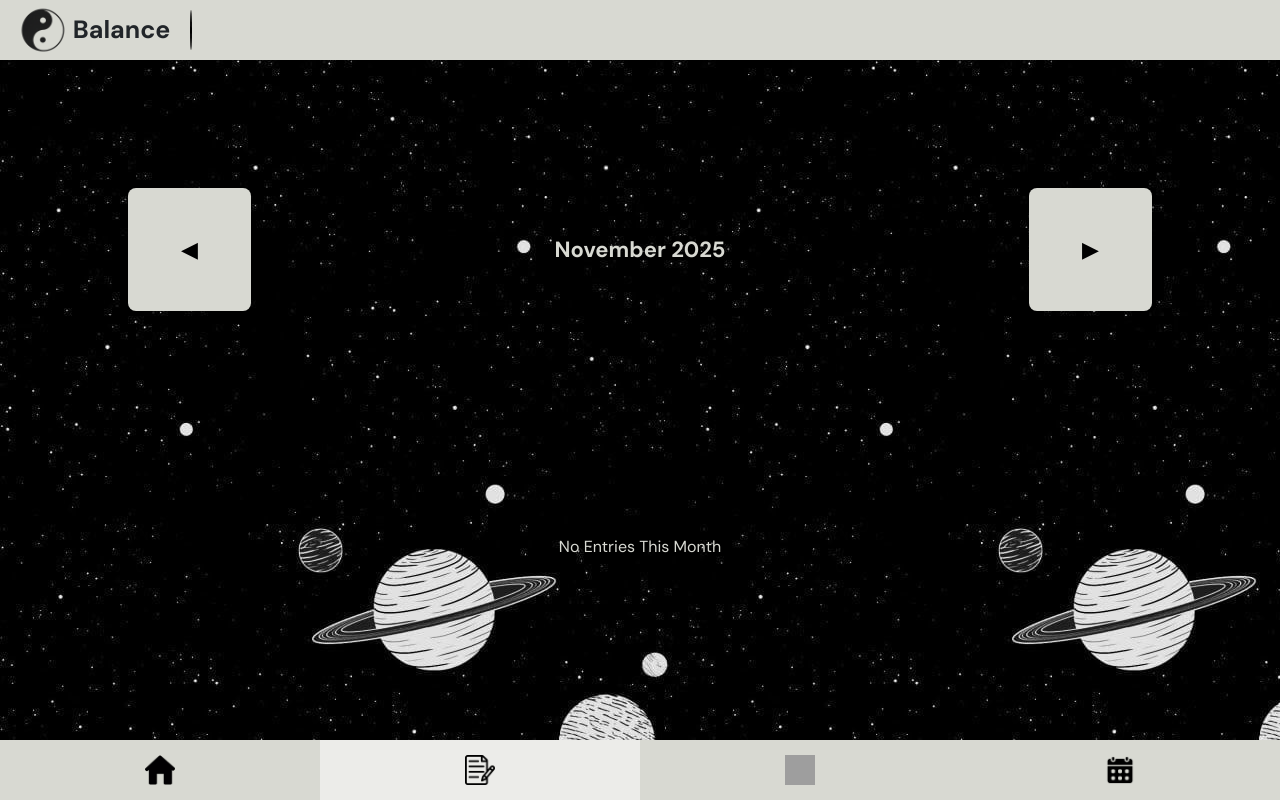
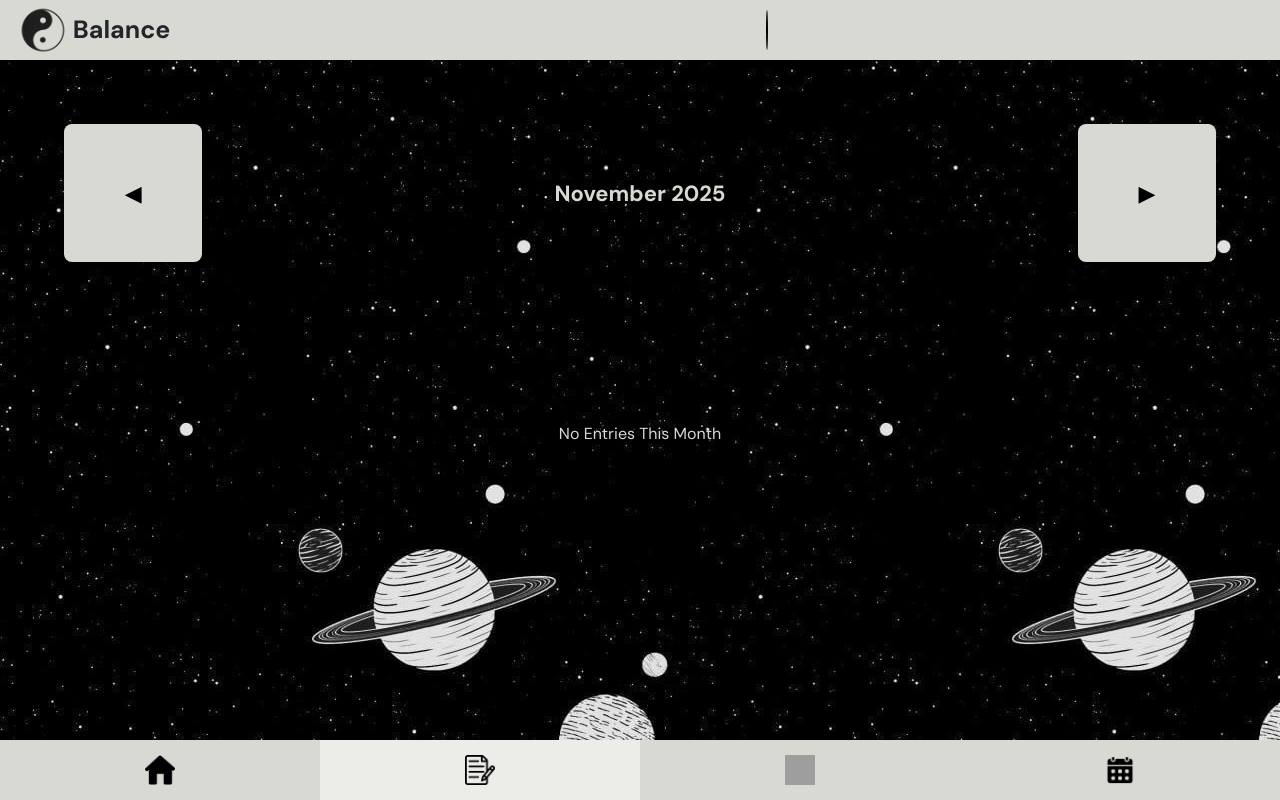
Before and after one commit to manaligit21/my-diary-app, a React (Vite) app: page /home-page in a window 1280 px wide. Both pictures are taken after a click on the element 480 px from the left and 770 px from the top of the page. Built offline with nearby package versions, Linux system fonts and the light colour scheme; no server answers; grey boxes are pictures that could not be loaded.

Commit message:
fixed css

```diff
--- a/src/App.module.css
+++ b/src/App.module.css
@@ -112,7 +112,7 @@
 .profile {
   color: #000;
   justify-self: end;
-  /* margin-left: 45%; */
+  margin-left: 45%;
   height: 100%;
   display: flex;
   align-items: center;
--- a/src/components/AllEntriesPage.module.css
+++ b/src/components/AllEntriesPage.module.css
@@ -8,6 +8,7 @@
   display: flex;
   flex-direction: column;
   justify-content: flex-start;
+  align-items: center;
   overflow: scroll;
   background-color: #faf9f6;
   background-image: url("../assets/homepage_bg.jpg");
@@ -26,6 +27,7 @@
   display: flex;
   align-items: center;
   gap: 20px;
+  width: 90%;
 }
 
 .entry {
@@ -102,15 +104,13 @@
     display: flex;
     justify-content: space-between;
     align-items: center;
-  font-weight: bold;
-  margin-bottom: 10px;
+    font-weight: 700;
     color: rgba(var(--primary-bg));
     padding: 5%;
     border-radius: 12px;
     font-size: 22px;
-  width: 80%;
-  margin: 5%;
-  box-sizing: content-box;
+    width: 100%;
+    box-sizing: border-box;
 }
 
 .empty {
--- a/src/components/CalendarPage.module.css
+++ b/src/components/CalendarPage.module.css
@@ -19,7 +19,10 @@
     border-radius: 16px;
     box-shadow: 0 4px 10px rgba(0, 0, 0, 0.1);
     width: 100%;
+    display: flex;
+    flex-direction: column;
     box-sizing: border-box;
+    align-items: center;
 }
 
 .weekdays {
@@ -27,6 +30,7 @@
   display: grid;
   font-size: 17px;
   grid-template-columns: repeat(7, 1fr);
+  width: 100%;
 }
 
 .days {
@@ -68,14 +72,14 @@
     display: flex;
     justify-content: space-between;
     align-items: center;
-  font-weight: bold;
+    font-weight: 700;
     color: rgba(var(--primary-bg));
     padding: 5%;
     border-radius: 12px;
     font-size: 22px;
-  width: 80%;
+    width: 100%;
     margin: 5%;
-  box-sizing: content-box;
+    box-sizing: border-box;
 }
 
 .empty {
--- a/src/components/EntryPage.module.css
+++ b/src/components/EntryPage.module.css
@@ -8,12 +8,16 @@
   display: flex;
   flex-direction: column;
   justify-content: flex-start;
-  overflow: scroll;
+  align-items: center;
+  overflow-y: scroll;
+  overflow-x: hidden;
+  background-color: #faf9f6;
   background-image: url("../assets/homepage_bg.jpg");
 }
 
 .wrapper {
   margin: 5%;
+  width: 90%;
   color: rgba(var(--primary-bg));
   display: flex;
   flex-direction: column;
--- a/src/components/GraphPage.module.css
+++ b/src/components/GraphPage.module.css
@@ -61,14 +61,12 @@
     display: flex;
     justify-content: space-between;
     align-items: center;
-  font-weight: bold;
-  margin-bottom: 10px;
+    font-weight: 700;
     color: rgba(var(--primary-bg));
     padding: 5%;
     border-radius: 12px;
     font-size: 22px;
-  width: 80%;
-  margin: 5%;
-    box-sizing: content-box;
+    width: 100%;
+    box-sizing: border-box;
 
 }
--- a/src/components/ShowEntry.module.css
+++ b/src/components/ShowEntry.module.css
@@ -1,5 +1,5 @@
 .container {
-  height: 100%;
+ height: 100%;
   width: 100%;
   margin: 0;
   padding: 0;
@@ -8,6 +8,7 @@
   display: flex;
   flex-direction: column;
   justify-content: flex-start;
+  align-items: center;
   overflow: scroll;
   background-color: #faf9f6;
   background-image: url("../assets/homepage_bg.jpg");
```
Lines whose indentation alone changed are shown as unchanged.
